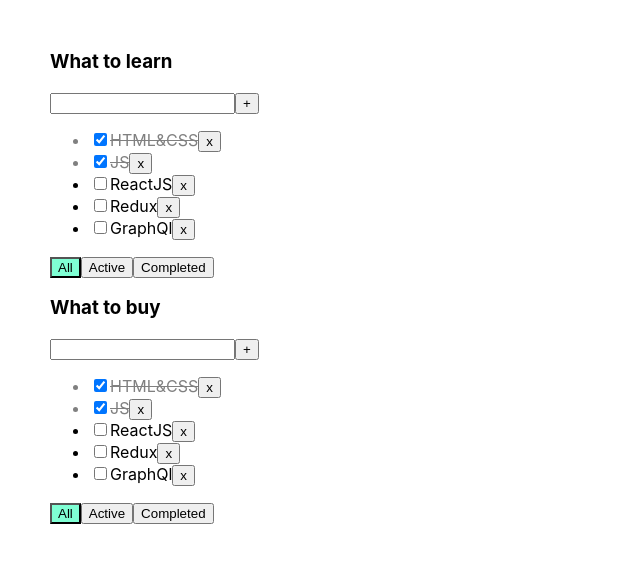
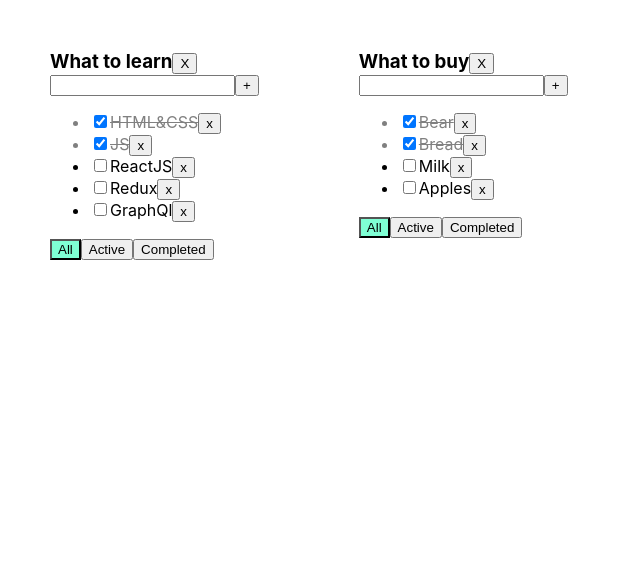
Before and after one commit to ArtemYanchenko/new-todo-list, a React (Create React App) app: page / in a window 1280 px wide. Shown: the top 562 px of the page, without its empty margins (0-640 px from the left). Built offline with nearby package versions, Linux system fonts and the light colour scheme.

Commit message:
add 6 monday lesson ( 1 tuesday lesson )

```diff
--- a/src/App.css
+++ b/src/App.css
@@ -1,7 +1,11 @@
 .App {
   margin: 50px;
+  display: flex;
 }
 
+.App div {
+  margin-right: 50px;
+}
 .error {
   border: red 1px solid;
 }
--- a/src/App.tsx
+++ b/src/App.tsx
@@ -1,67 +1,91 @@
 import React, {useState} from 'react';
 import './App.css';
-import TodoList, {FilterType, TaskType, TodolistsType} from './components/TodoList';
+import TodoList, {FilterType, TaskStateType, TodolistsType} from './components/TodoList';
 import {v1} from 'uuid';
 
 function App() {
 
+    let todolistID1 = v1();
+    let todolistID2 = v1();
+
     let [todolists, setTodolists] = useState<Array<TodolistsType>>(
         [
-            {id: v1(), title: 'What to learn', filter: 'all'},
-            {id: v1(), title: 'What to buy', filter: 'all'},
+            {id: todolistID1, title: 'What to learn', filter: 'all'},
+            {id: todolistID2, title: 'What to buy', filter: 'all'},
         ]
     )
 
 
-    let [tasks, setTasks] = useState<Array<TaskType>>([
-        {id: v1(), title: 'HTML&CSS', isDone: true},
-        {id: v1(), title: 'JS', isDone: true},
-        {id: v1(), title: 'ReactJS', isDone: false},
-        {id: v1(), title: 'Redux', isDone: false},
-        {id: v1(), title: 'GraphQl', isDone: false}
-    ])
-
-    let [filter, setFilter] = useState<FilterType>('all')
-
-
-    const removeTask = (id: string) => {
-        setTasks(tasks.filter(t => t.id !== id))
-    }
-    const changeFilter = (value: FilterType) => {
-        setFilter(value);
-    }
-
-    const changeTaskStatus = (taskID: string, isDone: boolean) => {
-        setTasks([...tasks.map(t => t.id === taskID ? {...t, isDone: !isDone} : t)])
-    }
-
-    const addTask = (newTitle: string) => {
-        let newTask = {id: v1(), title: newTitle, isDone: false}
-        setTasks([newTask, ...tasks])
-    }
+    let [tasks, setTasks] = useState<TaskStateType>(
+        {
+            [todolistID1]: [
+                {id: v1(), title: 'HTML&CSS', isDone: true},
+                {id: v1(), title: 'JS', isDone: true},
+                {id: v1(), title: 'ReactJS', isDone: false},
+                {id: v1(), title: 'Redux', isDone: false},
+                {id: v1(), title: 'GraphQl', isDone: false}
+            ],
+            [todolistID2]: [
+                {id: v1(), title: 'Bear', isDone: true},
+                {id: v1(), title: 'Bread', isDone: true},
+                {id: v1(), title: 'Milk', isDone: false},
+                {id: v1(), title: 'Apples', isDone: false},
+            ]
+        })
 
 
 
+    const removeTask = (todolistID:string,id: string) => {
+        let todolistTask = tasks[todolistID];
+        tasks[todolistID] = todolistTask.filter(t => t.id !== id)
+        setTasks({...tasks})
+    }
+    const changeFilter = (value: FilterType, todolistID: string) => {
+        let todolist = todolists.find(t => t.id === todolistID);
+        if (todolist) {
+            todolist.filter = value;
+        }
+        setTodolists([...todolists])
+    }
+    const changeTaskStatus = (todolistID:string,taskID: string, isDone: boolean) => {
+        let todolistTask = tasks[todolistID];
+        tasks[todolistID] = todolistTask.map(t=>t.id === taskID ? {...t,isDone} : t)
+        setTasks({...tasks})
+    }
+    const addTask = (todolistID:string,newTitle: string) => {
+        let newTask = {id: v1(), title: newTitle, isDone: false}
+        let todolistTask = tasks[todolistID];
+        tasks[todolistID] = [newTask,...todolistTask]
+        setTasks({...tasks})
+    }
 
+    const removeTodolist = (todolistID:string) => {
+        setTodolists([...todolists.filter(t=>t.id!==todolistID)]);
+        delete tasks[todolistID];
+        setTasks({...tasks});
+    }
     return (
         <div className="App">
             {todolists.map(t => {
-                let tasksForTodolist = tasks;
+                let allTodolistTasks = tasks[t.id]
+                let tasksForTodolist = allTodolistTasks;
 
-                if (filter === 'active') {
-                    tasksForTodolist = tasks.filter(t => t.isDone === false);
+                if (t.filter === 'active') {
+                    tasksForTodolist = allTodolistTasks.filter(t => !t.isDone);
                 }
-                if (filter === 'completed') {
-                    tasksForTodolist = tasks.filter(t => t.isDone === true);
+                if (t.filter === 'completed') {
+                    tasksForTodolist = allTodolistTasks.filter(t => t.isDone);
                 }
                 return <TodoList
                     key={t.id}
+                    todolistID={t.id}
                     title={t.title}
                     tasks={tasksForTodolist}
                     removeTask={removeTask}
                     changeFilter={changeFilter}
                     addTask={addTask}
                     changeTaskStatus={changeTaskStatus}
+                    removeTodolist={removeTodolist}
                     filter={t.filter}/>
             })}
 
--- a/src/components/TodoList.tsx
+++ b/src/components/TodoList.tsx
@@ -1,4 +1,5 @@
 import React, {ChangeEvent, useState} from 'react';
+import {debug} from 'util';
 
 export type FilterType = 'all' | 'active' | 'completed'
 
@@ -8,20 +9,26 @@ export type TaskType = {
     isDone: boolean
 }
 
+export type TaskStateType = {
+    [todolistID: string]: TaskType[]
+}
+
 export type TodolistType = {
+    todolistID: string
     title: string
-    tasks: Array<TaskType>
-    removeTask: (id: string) => void
-    changeFilter: (value: FilterType) => void
-    addTask: (newTitle: string) => void
-    changeTaskStatus: (taskID: string, isDone: boolean) => void
-    filter:FilterType
+    tasks: TaskType[]
+    removeTask: (todolistID: string, id: string) => void
+    changeFilter: (value: FilterType, todolistID: string) => void
+    addTask: (todolistID: string, newTitle: string) => void
+    changeTaskStatus: (todolistID: string, taskID: string, isDone: boolean) => void
+    removeTodolist:(todolistID:string)=>void
+    filter: FilterType
 }
 
 export type TodolistsType = {
-    id:string,
-    title:string
-    filter:FilterType
+    id: string,
+    title: string
+    filter: FilterType
 }
 
 
@@ -44,7 +51,7 @@ export const TodoList = (props: TodolistType) => {
     }
     const addTask = () => {
         if (newTitle.trim()) {
-            props.addTask(newTitle.trim())
+            props.addTask(props.todolistID, newTitle.trim())
         } else {
             setError('Title is required')
         }
@@ -52,19 +59,24 @@ export const TodoList = (props: TodolistType) => {
     }
 
     const onAllClickHandler = () => {
-        props.changeFilter('all')
+        props.changeFilter('all', props.todolistID)
     }
 
     const onActiveClickHandler = () => {
-        props.changeFilter('active')
+        props.changeFilter('active', props.todolistID)
     }
 
     const onCompletedClickHandler = () => {
-        props.changeFilter('completed')
+        props.changeFilter('completed', props.todolistID)
+    }
+
+    const removeTodolistHandler = () => {
+        props.removeTodolist(props.todolistID)
     }
     return (
         <div>
-            <h3>{props.title}</h3>
+            <h3 style={{display:'inline'}}>{props.title}</h3>
+            <button onClick={removeTodolistHandler}>X</button>
             <div>
                 <input value={newTitle}
                        onChange={onChangeHandler}
@@ -75,19 +87,20 @@ export const TodoList = (props: TodolistType) => {
                 {error && <span className={'errorMessage'}>{error}</span>}
             </div>
             <ul>
+
                 {props.tasks.map(t => {
                     const onClickHandler = () => {
-                        props.removeTask(t.id)
+                        props.removeTask(props.todolistID, t.id)
                     }
-
-                    const onChangeHandler = () => props.changeTaskStatus(t.id, t.isDone)
+                    debugger;
+                    const onChangeHandler = () => props.changeTaskStatus(props.todolistID, t.id, t.isDone)
 
                     return (
                         <li key={t.id} className={t.isDone === true ? 'completed-task' : ''}>
                             <input type="checkbox"
                                    onChange={onChangeHandler}
                                    checked={t.isDone}
-                                   />
+                            />
                             <span>{t.title}</span>
                             <button onClick={onClickHandler}>x</button>
                         </li>
@@ -98,9 +111,11 @@ export const TodoList = (props: TodolistType) => {
             <div>
                 <button className={props.filter === 'all' ? 'active-filter' : ''} onClick={onAllClickHandler}>All
                 </button>
-                <button className={props.filter === 'active' ? 'active-filter' : ''} onClick={onActiveClickHandler}>Active
+                <button className={props.filter === 'active' ? 'active-filter' : ''}
+                        onClick={onActiveClickHandler}>Active
                 </button>
-                <button className={props.filter === 'completed' ? 'active-filter' : ''} onClick={onCompletedClickHandler}>Completed
+                <button className={props.filter === 'completed' ? 'active-filter' : ''}
+                        onClick={onCompletedClickHandler}>Completed
                 </button>
             </div>
         </div>
```
